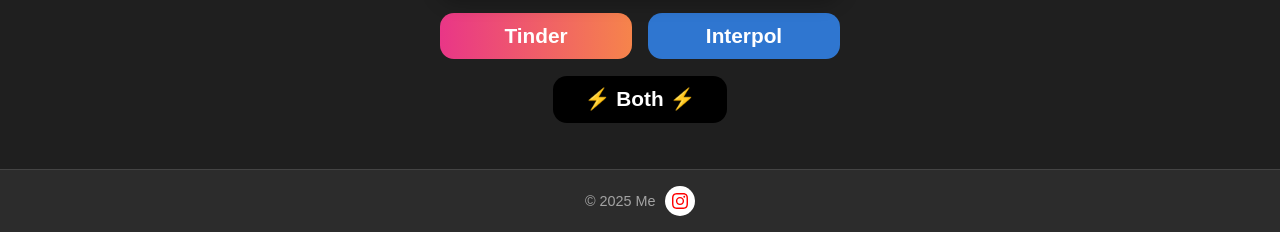
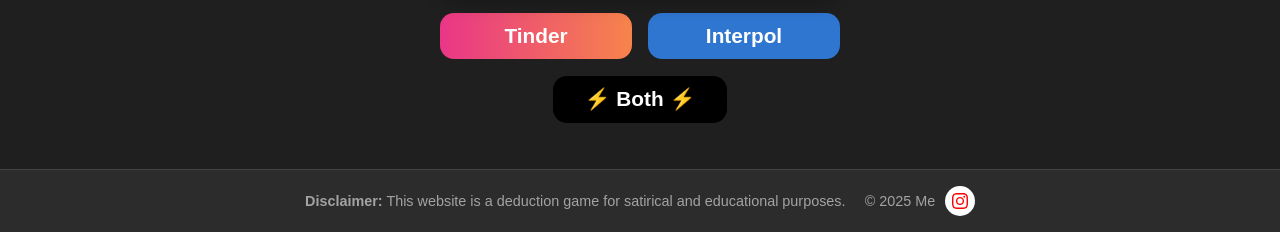
Before and after one commit to JordanDLCT/tinderpol-game, a website: page public/index.html in a window 1280 px wide. Shown: the part 568-800 px from the top of the page. Drawn offline with Linux system fonts and the light colour scheme.

Commit message:
Update index.html

```diff
--- a/public/index.html
+++ b/public/index.html
@@ -493,7 +493,8 @@
 
   <footer>
     <div class="footer-content">
-      <p>&copy; 2025 Me</p>
+      <p><strong>Disclaimer:</strong> This website is a deduction game for satirical and educational purposes.</p>
+      <br/><p>&copy; 2025 Me</p>
       <div class="social-container">
         <a href="https://www.instagram.com/m3_maelan">
           <svg role="img" viewBox="0 0 24 24" xmlns="http://www.w3.org/2000/svg">
```
